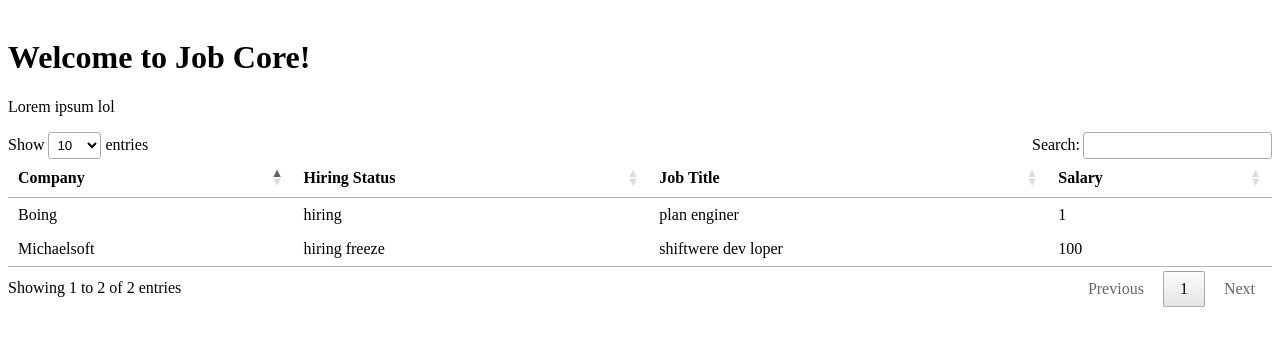
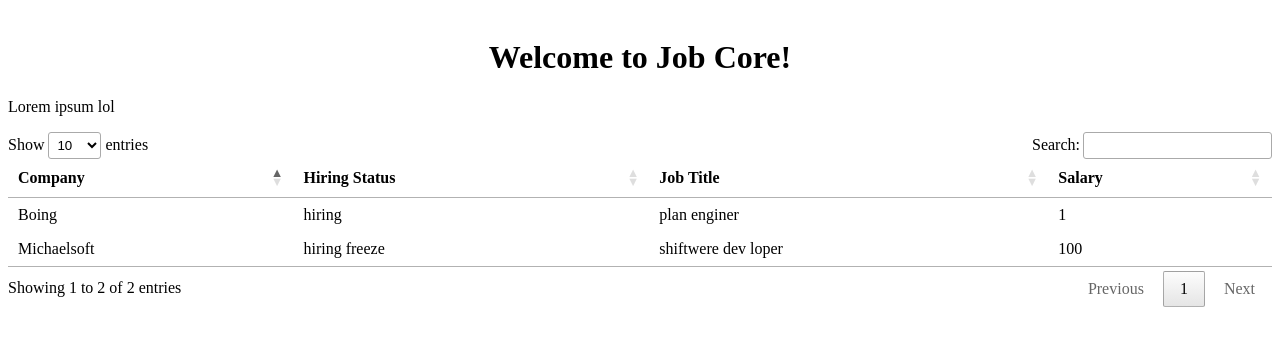
Before and after one commit to hackbois-2020/jobcore, a Flask app: page / in a window 1280 px wide. Shown: the top 346 px of the page. Run offline with Flask 2, Linux system fonts and the light colour scheme; some libraries are stand-ins or nearby versions.

Commit message:
This is a test push to make sure im not breaking anything

```diff
--- a/templates/index.html
+++ b/templates/index.html
@@ -1,5 +1,8 @@
 <!DOCTYPE html>
 <html lang="en">
+	<style>
+		h1 {text-align: center;}
+	</style>
 	<head>
 		<title>{{title}} - Jobcore</title>
 		<!-- Dependencies -->
```
Also changed, not shown: 1 other file.
